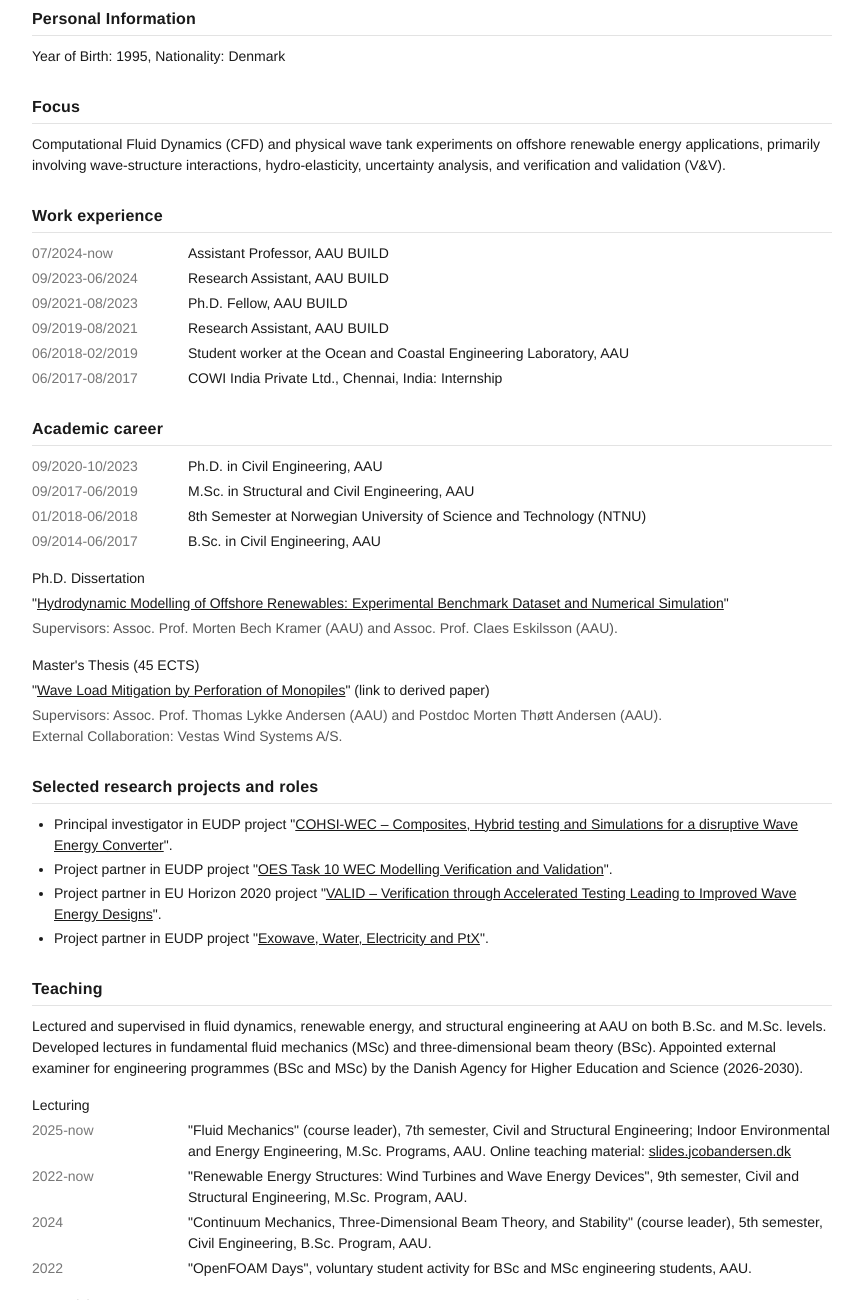
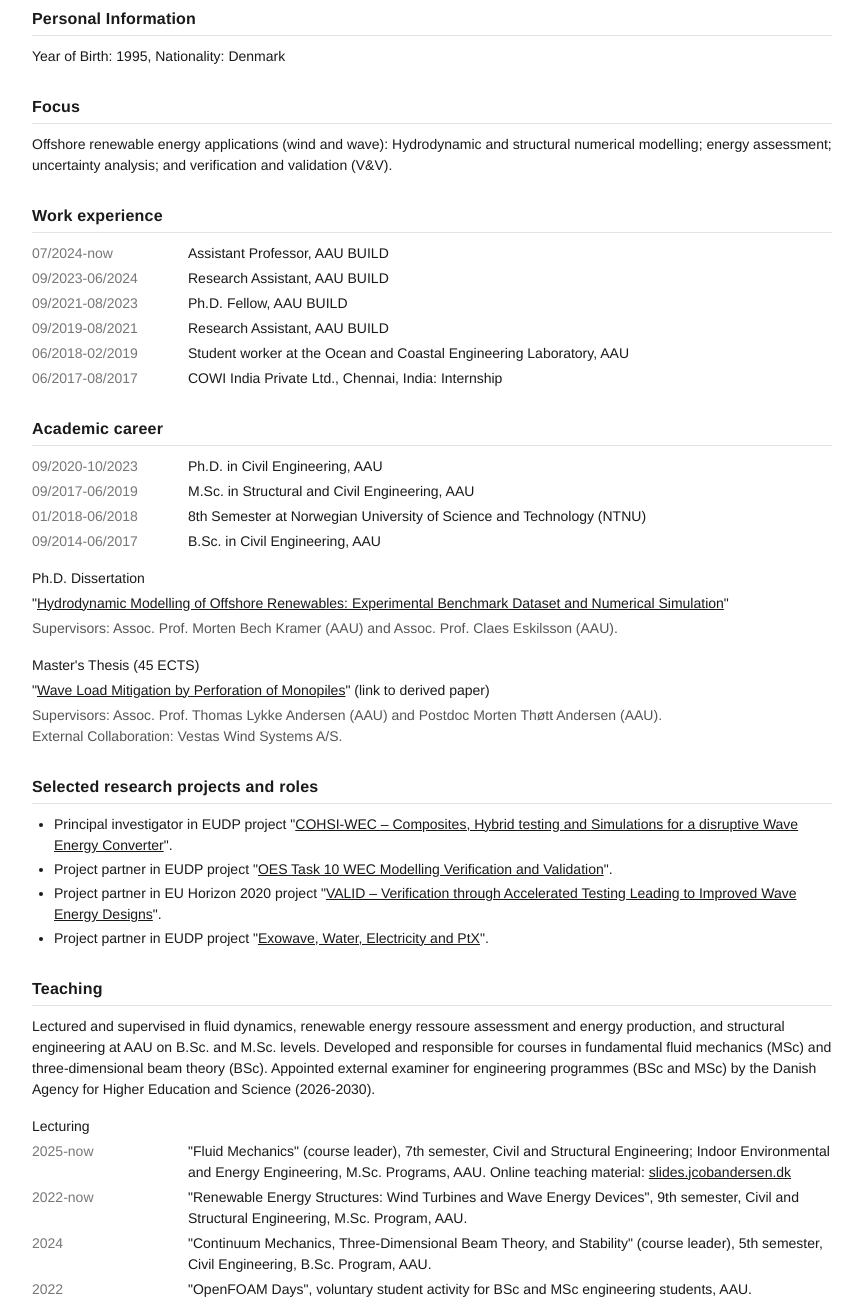
Before and after one commit to jacobaandersen/jacobaandersen.github.io, a plain HTML site: page cv.html in a window 1280 px wide. Shown: the part 314-1614 px from the top of the page, without its empty margins (208-1071 px from the left). Drawn offline with Linux system fonts and the light colour scheme.

Commit message:
Revise focus section and teaching description in CV for clarity and detail enhancement

```diff
--- a/cv.html
+++ b/cv.html
@@ -115,7 +115,7 @@
   <p>Year of Birth: 1995, Nationality: Denmark</p>
 
   <h2 class="section">Focus</h2>
-  <p>Computational Fluid Dynamics (CFD) and physical wave tank experiments on offshore renewable energy applications, primarily involving wave-structure interactions, hydro-elasticity, uncertainty analysis, and verification and validation (V&V).</p>
+  <p>Offshore renewable energy applications (wind and wave): Hydrodynamic and structural numerical modelling; energy assessment; uncertainty analysis; and verification and validation (V&V).</p>
 
   <h2 class="section">Work experience</h2>
   <div class="entry-row"><span class="entry-date">07/2024-now</span><span>Assistant Professor, AAU BUILD</span></div>
@@ -153,7 +153,7 @@
   </ul>
 
   <h2 class="section">Teaching</h2>
-  <p>Lectured and supervised in fluid dynamics, renewable energy, and structural engineering at AAU on both B.Sc. and M.Sc. levels. Developed lectures in fundamental fluid mechanics (MSc) and three-dimensional beam theory (BSc). Appointed external examiner for engineering programmes (BSc and MSc) by the Danish Agency for Higher Education and Science (2026-2030).</p>
+  <p>Lectured and supervised in fluid dynamics, renewable energy ressoure assessment and energy production, and structural engineering at AAU on B.Sc. and M.Sc. levels. Developed and responsible for courses in fundamental fluid mechanics (MSc) and three-dimensional beam theory (BSc). Appointed external examiner for engineering programmes (BSc and MSc) by the Danish Agency for Higher Education and Science (2026-2030).</p>
 
   <div class="dissertation">
     <p>Lecturing</p>
```
